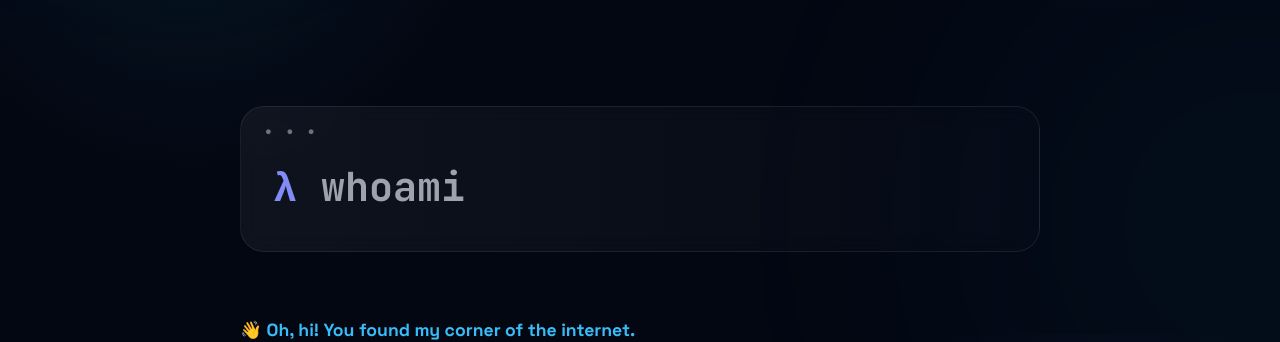
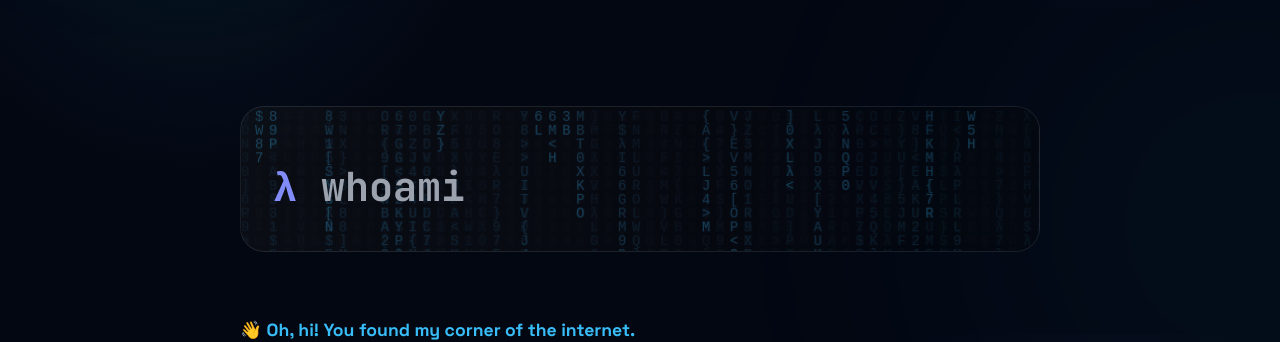
Before and after one commit to kodelint/kodelint.github.io, a Jekyll site: the page built from index.md, in a window 1280 px wide. Shown: the part 566-908 px from the top of the page. Built offline with Jekyll 4.4.1, drawn with Linux system fonts in a browser that asks for light colours; nearby versions of some CDN libraries.

Commit message:
Feat: Implemented Matrix Rain effect inside the terminal header

```diff
--- a/_includes/footer.html
+++ b/_includes/footer.html
@@ -14,6 +14,46 @@
 
 <!-- scripts -->
 <script defer>
+  // Matrix Rain Logic
+  const canvas = document.getElementById('matrix-canvas');
+  if (canvas) {
+    const ctx = canvas.getContext('2d');
+    let width = canvas.width = canvas.parentElement.offsetWidth;
+    let height = canvas.height = canvas.parentElement.offsetHeight;
+
+    const characters = 'ABCDEFGHIJKLMNOPQRSTUVWXYZ0123456789$λ<>{}[]';
+    const fontSize = 14;
+    const columns = width / fontSize;
+    const drops = [];
+
+    for (let i = 0; i < columns; i++) {
+      drops[i] = 1;
+    }
+
+    function draw() {
+      ctx.fillStyle = 'rgba(3, 7, 18, 0.05)';
+      ctx.fillRect(0, 0, width, height);
+      ctx.fillStyle = '#38bdf8'; // accent-primary
+      ctx.font = fontSize + 'px monospace';
+
+      for (let i = 0; i < drops.length; i++) {
+        const text = characters.charAt(Math.floor(Math.random() * characters.length));
+        ctx.fillText(text, i * fontSize, drops[i] * fontSize);
+        if (drops[i] * fontSize > height && Math.random() > 0.975) {
+          drops[i] = 0;
+        }
+        drops[i]++;
+      }
+    }
+
+    let matrixInterval = setInterval(draw, 33);
+
+    window.addEventListener('resize', () => {
+      width = canvas.width = canvas.parentElement.offsetWidth;
+      height = canvas.height = canvas.parentElement.offsetHeight;
+    });
+  }
+
   // Reading Progress Logic
   window.onscroll = function() {
     const winScroll = document.body.scrollTop || document.documentElement.scrollTop;
--- a/assets/css/main.css
+++ b/assets/css/main.css
@@ -504,14 +504,14 @@ header .social a:hover {
   overflow: hidden;
 }
 
-.terminal-header::before {
-  content: '● ● ●';
+#matrix-canvas {
   position: absolute;
-  top: 1rem;
-  left: 1.5rem;
-  color: var(--text-tertiary);
-  font-size: 0.7rem;
-  letter-spacing: 4px;
+  top: 0;
+  left: 0;
+  width: 100%;
+  height: 100%;
+  z-index: 0;
+  opacity: 0.3;
 }
 
 .terminal-header .command {
@@ -521,6 +521,8 @@ header .social a:hover {
   align-items: center;
   gap: 1.5rem;
   margin-top: 1rem;
+  position: relative;
+  z-index: 1;
 }
 
 .terminal-header .prompt-symbol {
--- a/index.md
+++ b/index.md
@@ -4,6 +4,7 @@ layout: page
 ---
 
 <div class="terminal-header">
+  <canvas id="matrix-canvas"></canvas>
   <div class="command">
     <span class="prompt-symbol">λ</span> whoami
     <span class="cursor"></span>
```
